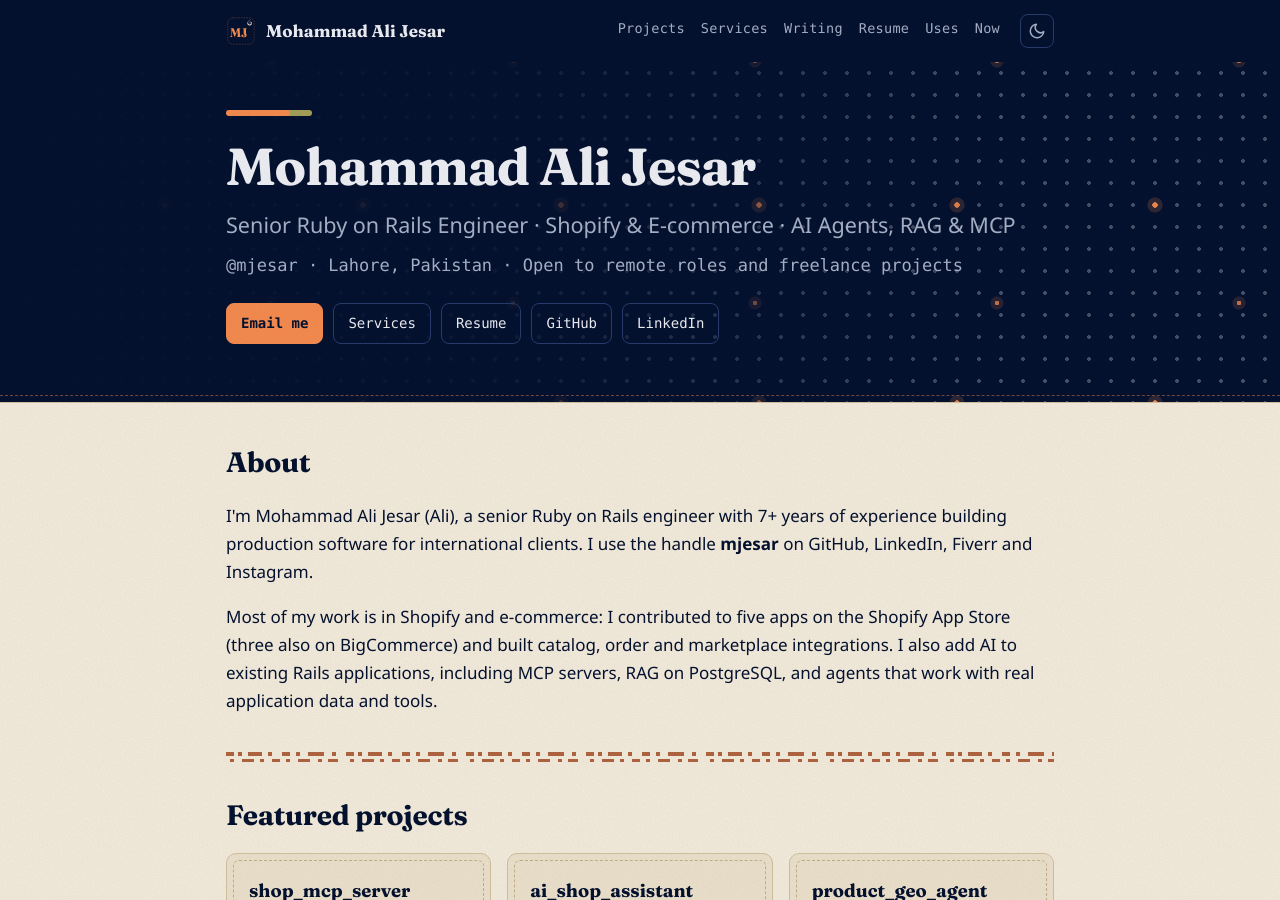
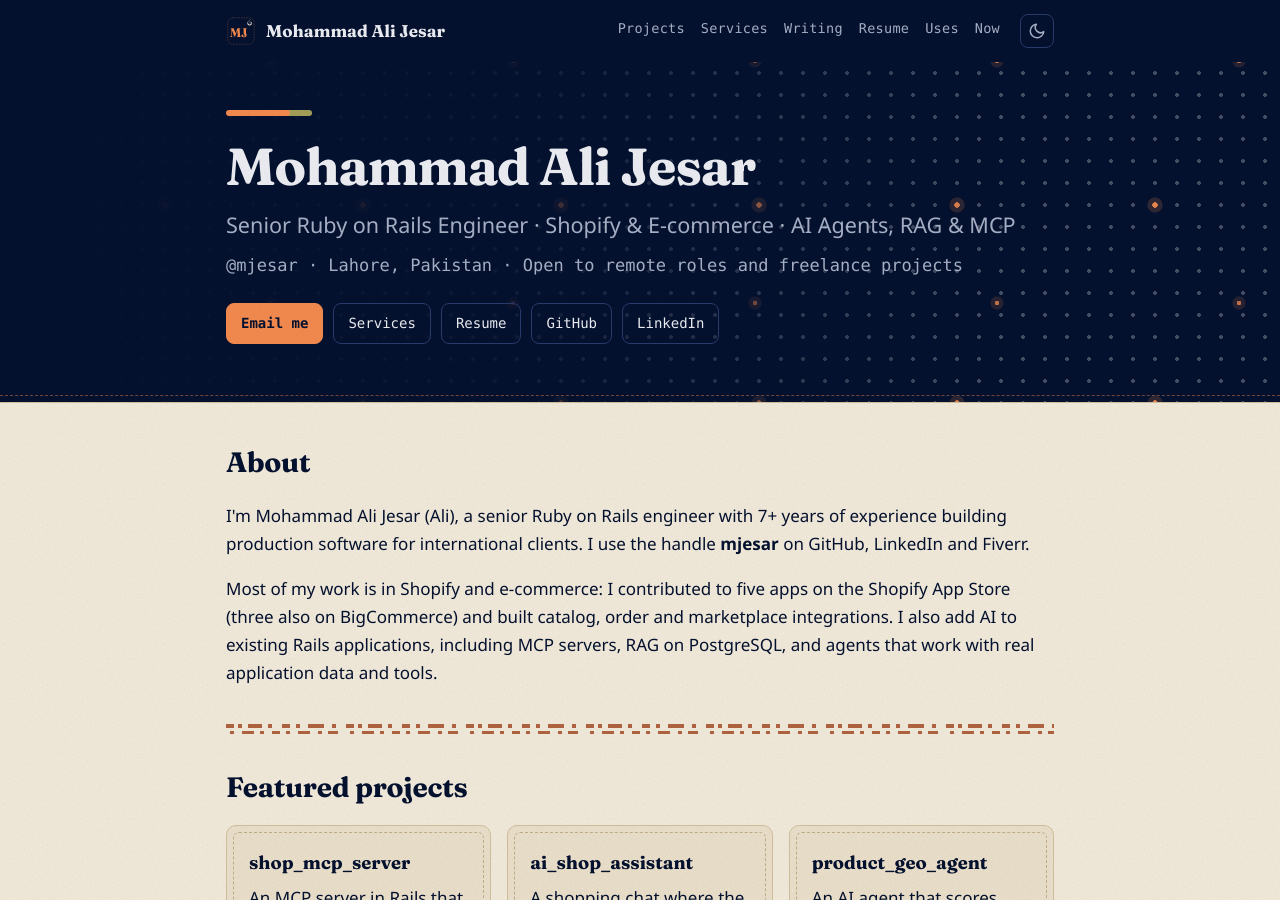
Before and after one commit to mjesar/mjesar.github.io, a Jekyll site: the page built from index.html, in a window 1280 px wide and 900 px high. Built offline with Jekyll 4.4.1, drawn with Linux system fonts in a browser that asks for light colours.

Commit message:
remove personal instagram links from site and metadata

```diff
--- a/_includes/footer.html
+++ b/_includes/footer.html
@@ -6,7 +6,6 @@
       <li><a href="https://github.com/mjesar" rel="me noopener" target="_blank">GitHub</a></li>
       <li><a href="https://www.linkedin.com/in/mjesar/" rel="me noopener" target="_blank">LinkedIn</a></li>
       <li><a href="https://www.fiverr.com/mjesar" rel="me noopener" target="_blank">Fiverr</a></li>
-      <li><a href="https://www.instagram.com/mjesar" rel="me noopener" target="_blank">Instagram</a></li>
     </ul>
   </div>
 </footer>
--- a/_includes/head.html
+++ b/_includes/head.html
@@ -11,7 +11,6 @@
 <link rel="me" href="https://github.com/mjesar">
 <link rel="me" href="https://www.linkedin.com/in/mjesar/">
 <link rel="me" href="https://www.fiverr.com/mjesar">
-<link rel="me" href="https://www.instagram.com/mjesar">
 <meta property="og:type" content="{% if page.layout == 'post' %}article{% else %}profile{% endif %}">
 <meta property="og:site_name" content="Mohammad Ali Jesar">
 <meta property="og:title" content="{{ full_title }}">
--- a/index.html
+++ b/index.html
@@ -48,8 +48,7 @@
       "sameAs": [
         "https://github.com/mjesar",
         "https://www.linkedin.com/in/mjesar/",
-        "https://www.fiverr.com/mjesar",
-        "https://www.instagram.com/mjesar"
+        "https://www.fiverr.com/mjesar"
       ]
     },
     {
@@ -83,7 +82,7 @@
 
 <section id="about">
   <h2>About</h2>
-  <p>I'm Mohammad Ali Jesar (Ali), a senior Ruby on Rails engineer with 7+ years of experience building production software for international clients. I use the handle <strong>mjesar</strong> on GitHub, LinkedIn, Fiverr and Instagram.</p>
+  <p>I'm Mohammad Ali Jesar (Ali), a senior Ruby on Rails engineer with 7+ years of experience building production software for international clients. I use the handle <strong>mjesar</strong> on GitHub, LinkedIn and Fiverr.</p>
   <p>Most of my work is in Shopify and e-commerce: I contributed to five apps on the Shopify App Store (three also on BigCommerce) and built catalog, order and marketplace integrations. I also add AI to existing Rails applications, including MCP servers, RAG on PostgreSQL, and agents that work with real application data and tools.</p>
 </section>
 
--- a/llms.txt
+++ b/llms.txt
@@ -1,6 +1,6 @@
 # Mohammad Ali Jesar (mjesar)
 
-> Senior Ruby on Rails engineer in Lahore, Pakistan with 7+ years of experience. Shopify and e-commerce apps, integrations, MCP servers, RAG with pgvector and AI agents. Open to remote roles and freelance work. Uses the handle mjesar on GitHub, LinkedIn, Fiverr and Instagram.
+> Senior Ruby on Rails engineer in Lahore, Pakistan with 7+ years of experience. Shopify and e-commerce apps, integrations, MCP servers, RAG with pgvector and AI agents. Open to remote roles and freelance work. Uses the handle mjesar on GitHub, LinkedIn and Fiverr.
 
 ## Profiles
 
@@ -10,7 +10,6 @@
 - [GitHub](https://github.com/mjesar)
 - [LinkedIn](https://www.linkedin.com/in/mjesar/)
 - [Fiverr](https://www.fiverr.com/mjesar)
-- [Instagram](https://www.instagram.com/mjesar)
 - Email: mohammadalijaisar@gmail.com
 
 ## Experience
```
Also changed, not shown: README.md.
